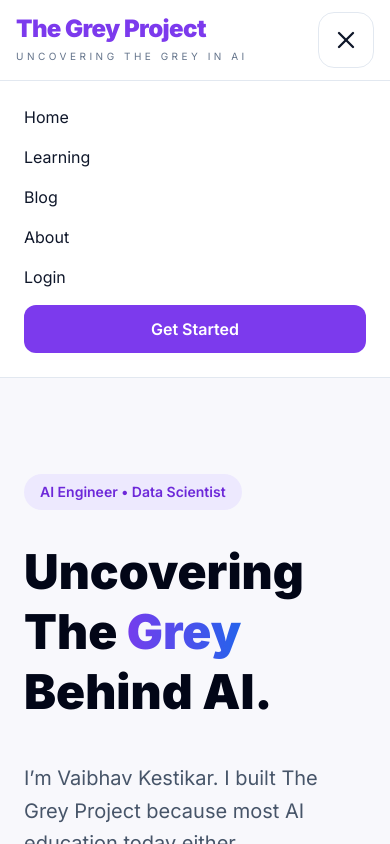
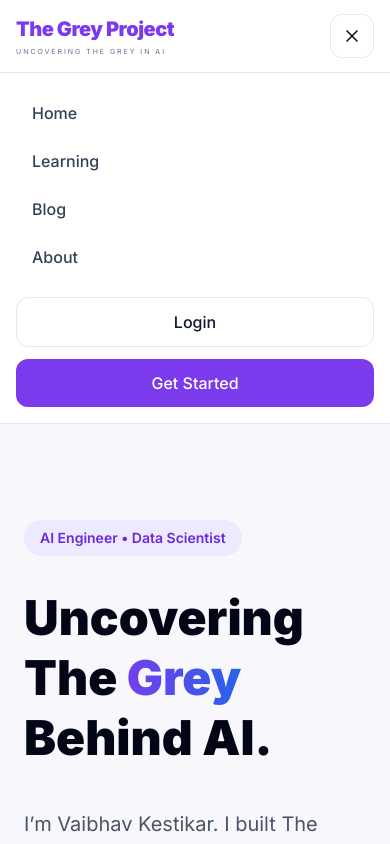
Before and after one commit to vaibhavkestikar/the-grey-project, a Next.js app: page /about in a window 390 px wide. Both pictures are taken after a click on the button 346 px from the left and 40 px from the top of the page. Shown: the top 844 px of the page. Built offline with nearby package versions, Linux system fonts and the light colour scheme; no server answers.

Commit message:
brought back settings

```diff
--- a/components/layout/navbar.tsx
+++ b/components/layout/navbar.tsx
@@ -1,13 +1,10 @@
 "use client";
+
+import Link from "next/link";
 
 import { useState } from "react";
 
-import Link from "next/link";
-
-import {
-  Menu,
-  X,
-} from "lucide-react";
+import { Menu, X } from "lucide-react";
 
 import { useAuth } from "@/components/providers/auth-provider";
 
@@ -18,14 +15,14 @@
     loading,
   } = useAuth();
 
-  const [mobileMenu, setMobileMenu] =
+  const [mobileMenuOpen, setMobileMenuOpen] =
     useState(false);
 
   return (
 
     <header className="sticky top-0 z-50 border-b border-slate-200 bg-white/90 backdrop-blur-xl">
 
-      <div className="mx-auto flex h-20 max-w-7xl items-center justify-between px-4">
+      <div className="mx-auto flex h-[72px] max-w-7xl items-center justify-between px-4 md:px-6">
 
         {/* LEFT */}
 
@@ -34,11 +31,11 @@
           className="min-w-0"
         >
 
-          <h1 className="text-2xl font-black leading-none tracking-tight text-violet-600 md:text-3xl">
+          <h1 className="truncate text-xl font-black tracking-tight text-violet-600 sm:text-2xl md:text-3xl">
             The Grey Project
           </h1>
 
-          <p className="mt-2 text-[10px] uppercase tracking-[0.35em] text-slate-500 md:text-[11px]">
+          <p className="mt-1 text-[7px] uppercase tracking-[0.28em] text-slate-500 sm:text-[9px] md:text-[11px] md:tracking-[0.35em]">
             UNCOVERING THE GREY IN AI
           </p>
 
@@ -46,29 +43,54 @@
 
         {/* DESKTOP NAV */}
 
-        <nav className="hidden items-center gap-8 md:flex">
+        <nav className="hidden items-center gap-8 lg:flex">
 
-          <Link href="/" className="font-medium text-slate-600 hover:text-violet-600">
+          <Link
+            href="/"
+            className="font-medium text-slate-600 transition hover:text-violet-600"
+          >
             Home
           </Link>
 
-          <Link href="/learning" className="font-medium text-slate-600 hover:text-violet-600">
+          <Link
+            href="/learning"
+            className="font-medium text-slate-600 transition hover:text-violet-600"
+          >
             Learning
           </Link>
 
-          <Link href="/blog" className="font-medium text-slate-600 hover:text-violet-600">
+          <Link
+            href="/blog"
+            className="font-medium text-slate-600 transition hover:text-violet-600"
+          >
             Blog
           </Link>
 
-          <Link href="/about" className="font-medium text-slate-600 hover:text-violet-600">
+          <Link
+            href="/about"
+            className="font-medium text-slate-600 transition hover:text-violet-600"
+          >
             About
           </Link>
+
+          {/* SETTINGS BACK */}
+
+          {user && (
+
+            <Link
+              href="/settings"
+              className="font-medium text-slate-600 transition hover:text-violet-600"
+            >
+              Settings
+            </Link>
+
+          )}
 
         </nav>
 
         {/* RIGHT */}
 
-        <div className="hidden items-center gap-4 md:flex">
+        <div className="hidden items-center gap-4 lg:flex">
 
           {!loading && !user && (
 
@@ -76,14 +98,14 @@
 
               <Link
                 href="/login"
-                className="rounded-xl border border-slate-200 px-5 py-2.5 font-medium"
+                className="rounded-xl border border-slate-200 px-5 py-2.5 font-medium transition hover:border-violet-300 hover:text-violet-600"
               >
                 Login
               </Link>
 
               <Link
                 href="/register"
-                className="rounded-xl bg-violet-600 px-5 py-2.5 font-medium text-white"
+                className="rounded-xl bg-violet-600 px-5 py-2.5 font-medium text-white shadow-lg shadow-violet-200 transition hover:bg-violet-700"
               >
                 Get Started
               </Link>
@@ -94,29 +116,49 @@
 
           {!loading && user && (
 
-            <Link
-              href="/logout"
-              className="rounded-xl border border-slate-200 px-5 py-2.5 font-medium"
-            >
-              Logout
-            </Link>
+            <div className="flex items-center gap-4">
+
+              <div className="text-right">
+
+                <p className="max-w-[180px] truncate text-sm font-semibold text-slate-900">
+                  {user.email}
+                </p>
+
+                <p className="text-xs text-slate-500">
+                  AI Learner
+                </p>
+
+              </div>
+
+              <Link
+                href="/logout"
+                className="rounded-xl border border-slate-200 px-5 py-2.5 font-medium transition hover:border-red-300 hover:text-red-600"
+              >
+                Logout
+              </Link>
+
+            </div>
 
           )}
 
         </div>
 
-        {/* MOBILE BUTTON */}
+        {/* MOBILE MENU BUTTON */}
 
         <button
           onClick={() =>
-            setMobileMenu(!mobileMenu)
+            setMobileMenuOpen(
+              !mobileMenuOpen
+            )
           }
-          className="flex h-14 w-14 items-center justify-center rounded-2xl border border-slate-200 md:hidden"
+          className="flex h-11 w-11 items-center justify-center rounded-xl border border-slate-200 bg-white lg:hidden"
         >
 
-          {mobileMenu
-            ? <X size={28} />
-            : <Menu size={28} />}
+          {mobileMenuOpen ? (
+            <X className="h-5 w-5" />
+          ) : (
+            <Menu className="h-5 w-5" />
+          )}
 
         </button>
 
@@ -124,42 +166,72 @@
 
       {/* MOBILE MENU */}
 
-      {mobileMenu && (
+      {mobileMenuOpen && (
 
-        <div className="border-t border-slate-200 bg-white p-6 md:hidden">
+        <div className="border-t border-slate-200 bg-white lg:hidden">
 
-          <div className="flex flex-col gap-4">
+          <div className="flex flex-col px-4 py-4">
 
-            <Link href="/" onClick={() => setMobileMenu(false)}>
+            <Link
+              href="/"
+              className="rounded-xl px-4 py-3 font-medium text-slate-700 hover:bg-slate-100"
+            >
               Home
             </Link>
 
-            <Link href="/learning" onClick={() => setMobileMenu(false)}>
+            <Link
+              href="/learning"
+              className="rounded-xl px-4 py-3 font-medium text-slate-700 hover:bg-slate-100"
+            >
               Learning
             </Link>
 
-            <Link href="/blog" onClick={() => setMobileMenu(false)}>
+            <Link
+              href="/blog"
+              className="rounded-xl px-4 py-3 font-medium text-slate-700 hover:bg-slate-100"
+            >
               Blog
             </Link>
 
-            <Link href="/about" onClick={() => setMobileMenu(false)}>
+            <Link
+              href="/about"
+              className="rounded-xl px-4 py-3 font-medium text-slate-700 hover:bg-slate-100"
+            >
               About
             </Link>
 
+            {/* SETTINGS MOBILE */}
+
+            {user && (
+
+              <Link
+                href="/settings"
+                className="rounded-xl px-4 py-3 font-medium text-slate-700 hover:bg-slate-100"
+              >
+                Settings
+              </Link>
+
+            )}
+
             {!loading && !user && (
 
-              <>
-                <Link href="/login">
+              <div className="mt-4 flex flex-col gap-3">
+
+                <Link
+                  href="/login"
+                  className="rounded-xl border border-slate-200 px-5 py-3 text-center font-medium"
+                >
                   Login
                 </Link>
 
                 <Link
                   href="/register"
-                  className="rounded-xl bg-violet-600 px-5 py-3 text-center font-semibold text-white"
+                  className="rounded-xl bg-violet-600 px-5 py-3 text-center font-medium text-white"
                 >
                   Get Started
                 </Link>
-              </>
+
+              </div>
 
             )}
 
@@ -167,7 +239,7 @@
 
               <Link
                 href="/logout"
-                className="rounded-xl border border-slate-200 px-5 py-3 text-center"
+                className="mt-4 rounded-xl border border-red-200 px-5 py-3 text-center font-medium text-red-600"
               >
                 Logout
               </Link>
```
